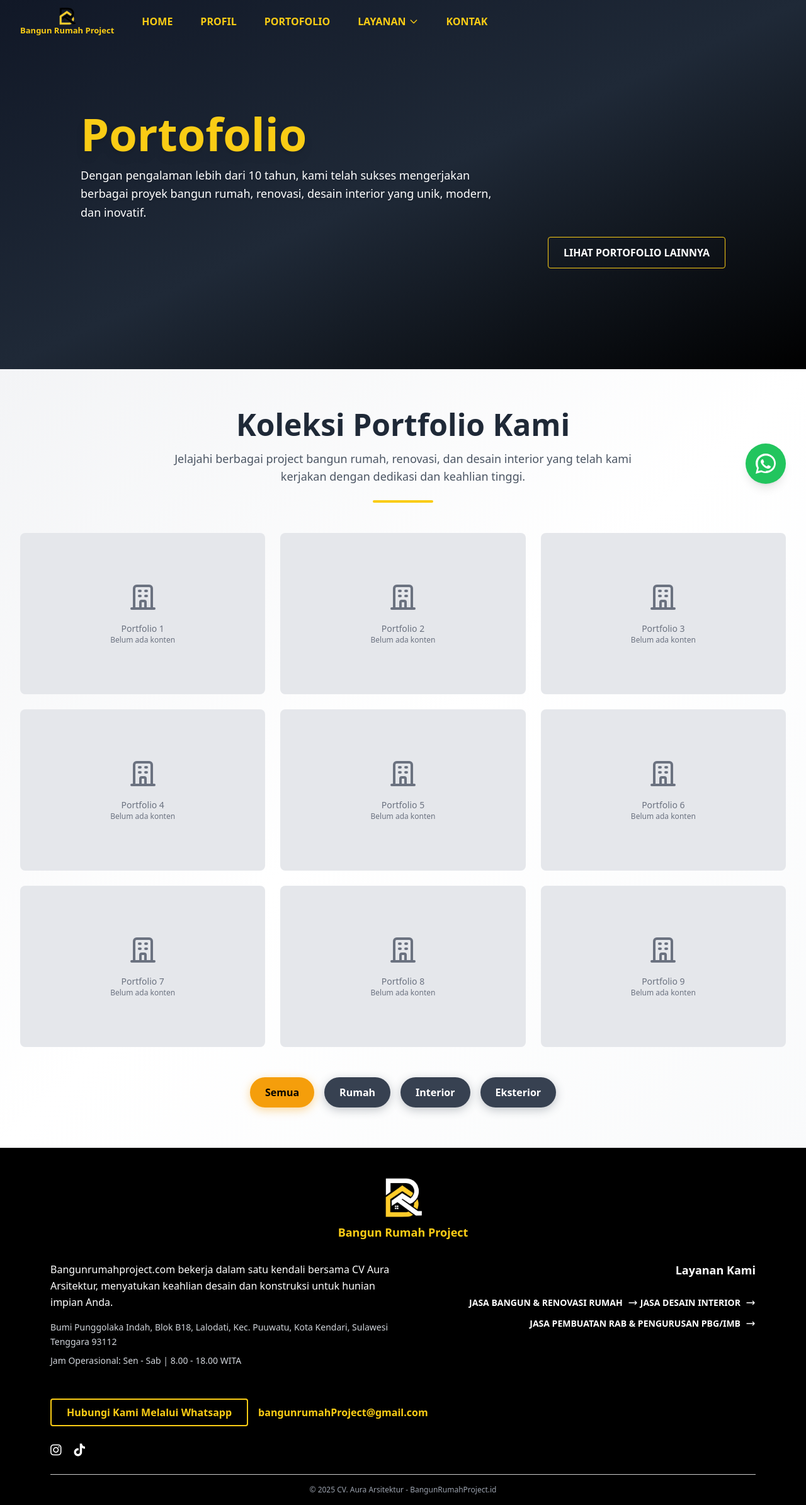
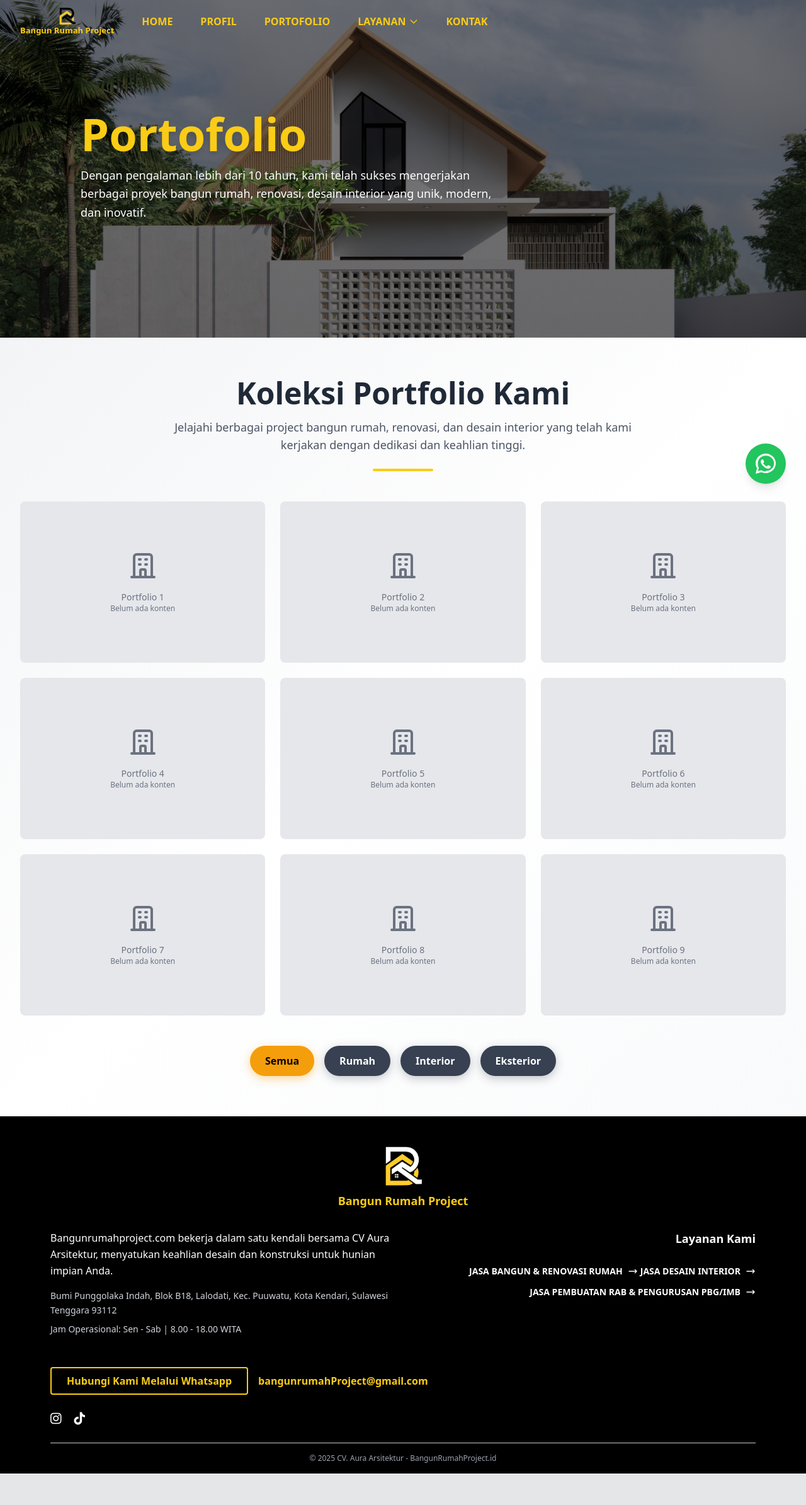
Before and after one commit to BangunRumahProject/Bangun_Rumah_Project, a Laravel app: page /portofolio in a window 1280 px wide. Shown: the whole page at 63% size. After the commit the page ends 2339 px from the top, so only its background shows below. Run offline with Laravel 12, Linux system fonts and the light colour scheme; data that the repository does not hold is empty; style sheets or scripts are compiled from the project's sources.

Commit message:
penambahan bg portofolio

```diff
--- a/resources/views/Layanan1.blade.php
+++ b/resources/views/Layanan1.blade.php
@@ -1,6 +1,6 @@
 @extends('layouts.app')
 
-@section('title', 'Contact - Bangun Rumah Project')
+@section('title', 'Layanan Bangun & Renovasi rumah')
 
 @section('styles')
 @include('components.styles')
--- a/resources/views/jasa-rab-pbg.blade.php
+++ b/resources/views/jasa-rab-pbg.blade.php
@@ -1,6 +1,6 @@
 @extends('layouts.app')
 
-@section('title', 'Contact - Bangun Rumah Project')
+@section('title', 'Layanan Buat RAB & PBG/IMB ')
 
 @section('styles')
 @include('components.styles')
--- a/resources/views/layanan3.blade.php
+++ b/resources/views/layanan3.blade.php
@@ -1,6 +1,6 @@
 @extends('layouts.app')
 
-@section('title', 'Contact - Bangun Rumah Project')
+@section('title', 'Layanan Desain Interior/Eksterior')
 
 @section('styles')
     @include('components.styles')
@@ -661,8 +661,8 @@
                             class="font-normal">Kenyataan.</span>
                     </h2>
                     <p class="text-black text-lg mb-12 max-w-3xl mx-auto">
-                        Tenang, kami bantu dari awal! Cukup isi form ini, dan tim ahli kami akan membimbingmu melalui proses
-                        desain, perencanaan anggaran, hingga.
+                    Dengan dukungan teknologi modern, setiap proses desain interior dapat divisualisasikan terlebih dahulu sebelum dieksekusi.
+                    Hal ini memudahkan pengerjaan sekaligus memastikan konsep yang dihasilkan sesuai dengan harapan klien.
                     </p>
 
                     <!-- Design Images -->
--- a/resources/views/portofolio.blade.php
+++ b/resources/views/portofolio.blade.php
@@ -9,8 +9,8 @@
 @section('content')
 @include('components.navbar')
     {{-- Hero Section --}}
-    <section class="pt-28 pb-16 bg-gradient-to-br from-gray-900 via-gray-800 to-black relative min-h-[400px] flex items-end">
-        <div class="w-full px-16 md:px-24 lg:px-32 pt-16 pb-8 text-left">
+    <section class="pt-28 pb-16 relative min-h-[420px] flex items-end bg-center bg-cover" style="background-image: linear-gradient(rgba(0,0,0,0.45), rgba(0, 0, 0, 0.52)), url('{{ asset('img/siang3.jpg') }}');">
+        <div class="w-full px-16 md:px-24 lg:px-32 pt-16 pb-8 text-left relative z-10">
             <div class="flex flex-col justify-center pb-16">
                 <h1 class="text-5xl md:text-7xl font-bold text-yellow-400 mb-4 drop-shadow-lg animate-fade-in-up">
                     Portofolio
@@ -19,12 +19,7 @@
                     Dengan pengalaman lebih dari 10 tahun, kami telah sukses mengerjakan berbagai proyek bangun rumah,
                     renovasi, desain interior yang unik, modern, dan inovatif.
                 </p>
-                <div class="flex justify-end">
-                    <button
-                        class="border border-yellow-400 text-white px-6 py-3 rounded hover:bg-yellow-400 hover:text-black transition-all duration-300 font-semibold">
-                        LIHAT PORTOFOLIO LAINNYA
-                    </button>
-                </div>
+
             </div>
         </div>
     </section>
```
